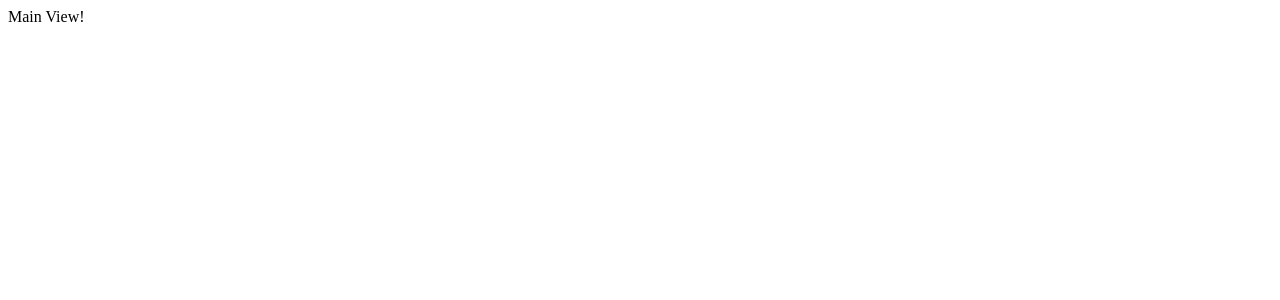
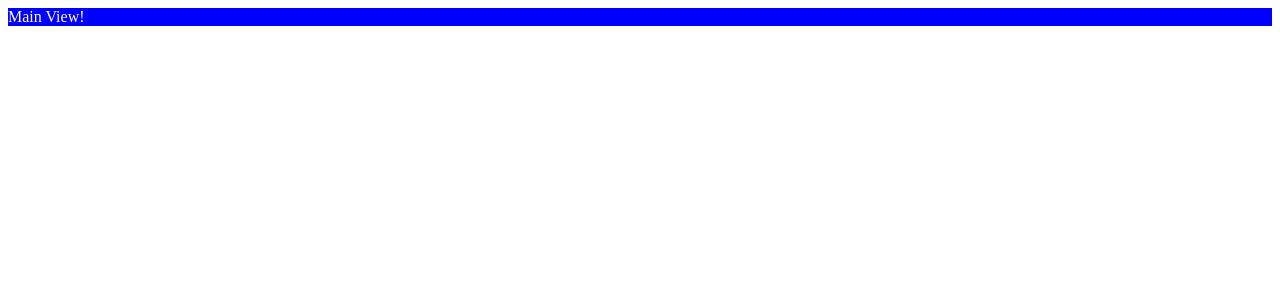
Before and after one commit to excitingobject/eui-common, a React app: page / in a window 1280 px wide. Shown: the top 300 px of the page. Built offline with nearby package versions, Linux system fonts and the light colour scheme.

Commit message:
스타일 파일 설정

```diff
--- a/package.json
+++ b/package.json
@@ -19,8 +19,14 @@
     "@babel/preset-typescript": "^7.24.7",
     "@types/react": "^18.3.8",
     "@types/react-dom": "^18.3.0",
+    "autoprefixer": "^10.4.20",
     "babel-loader": "^9.2.1",
+    "css-loader": "^7.1.2",
     "html-webpack-plugin": "^5.6.0",
+    "postcss-loader": "^8.1.1",
+    "sass": "^1.79.3",
+    "sass-loader": "^16.0.2",
+    "style-loader": "^4.0.0",
     "webpack": "^5.94.0",
     "webpack-cli": "^5.1.4",
     "webpack-dev-server": "^5.1.0"
--- a/src/App.tsx
+++ b/src/App.tsx
@@ -1,5 +1,9 @@
+
+import '@/src/assets/styles/eui-common.scss'
+
 import { createRoot } from 'react-dom/client';
 import MainView from './views/MainView';
 
+
 const root = createRoot(document.getElementById('root'));
 root.render(<MainView/>);
--- /dev/null
+++ b/src/assets/styles/eui-common.scss
@@ -0,0 +1,4 @@
+.eo {
+    background-color: blue;
+    color: white;
+}
--- a/src/views/MainView.tsx
+++ b/src/views/MainView.tsx
@@ -1,6 +1,6 @@
 const MainView: React.FC = () => {
 
-    return <div>Main View!</div>
+    return <div className="eo">Main View!</div>
 }
 
 export default MainView
--- a/webpack.config.common.js
+++ b/webpack.config.common.js
@@ -1,9 +1,14 @@
+const path = require('path');
+const autoprefixer = require('autoprefixer')
 const HtmlWebpackPlugin = require('html-webpack-plugin');
 
 module.exports = {
     name: 'eui-common',
     resolve: {
-        extensions: ['.js', '.ts', '.tsx']
+        extensions: ['.js', '.ts', '.tsx'],
+        alias: {
+            '@/src': path.resolve(__dirname, 'src')
+        }
     },
     module: {
         rules: [
@@ -23,7 +28,25 @@ module.exports = {
                     ],
                     compact: true // Babel 코드를 더 간결하게 변환하여 최종 번들 크기를 줄임
                 }
-            },
+            }, {
+                test: /\.(scss|css)$/,
+                use: [
+                    'style-loader', // inject CSS to page
+                    'css-loader', // translates CSS into CommonJS modules
+                    {
+                        // Loader for webpack to process CSS with PostCSS
+                        loader: 'postcss-loader',
+                        options: {
+                            postcssOptions: {
+                                plugins: [
+                                    autoprefixer
+                                ]
+                            }
+                        }
+                    },
+                    'sass-loader', // compiles Sass to CSS
+                ]
+            }
         ]
     },
     entry: {
```
